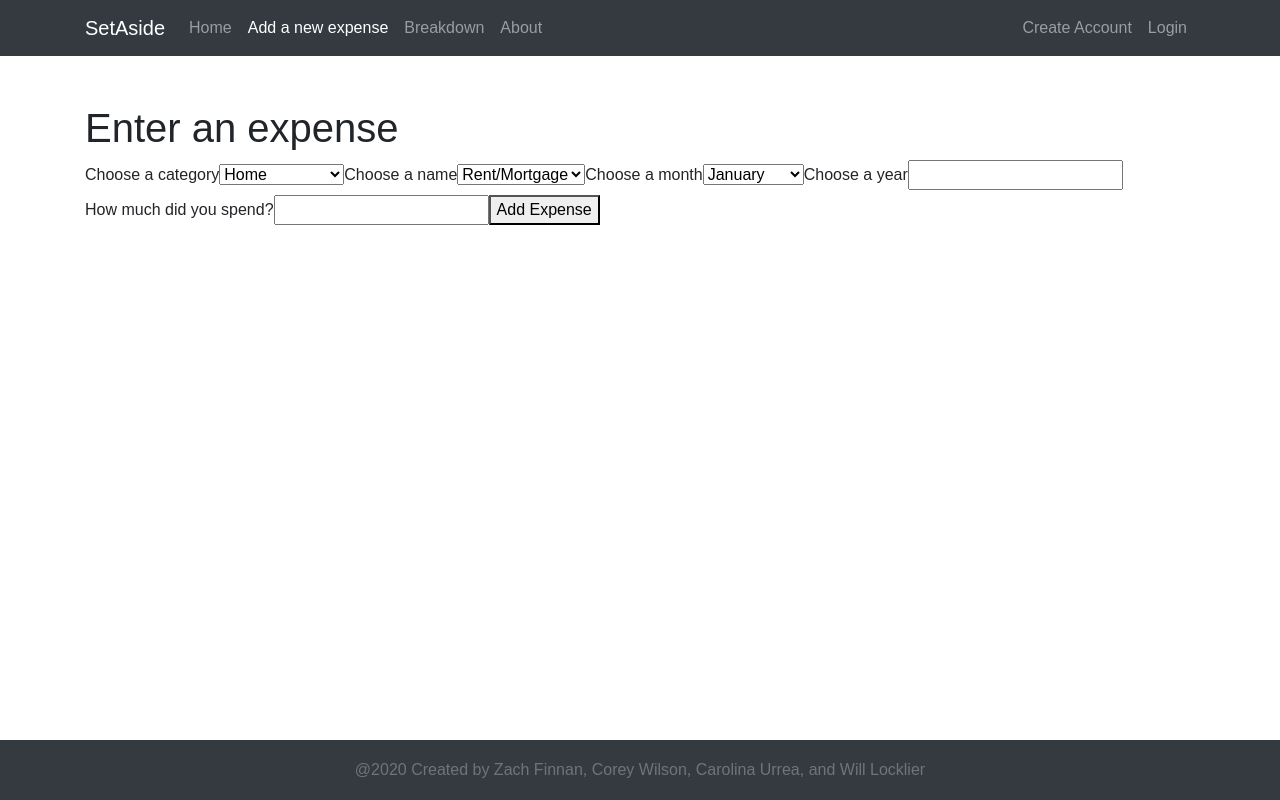
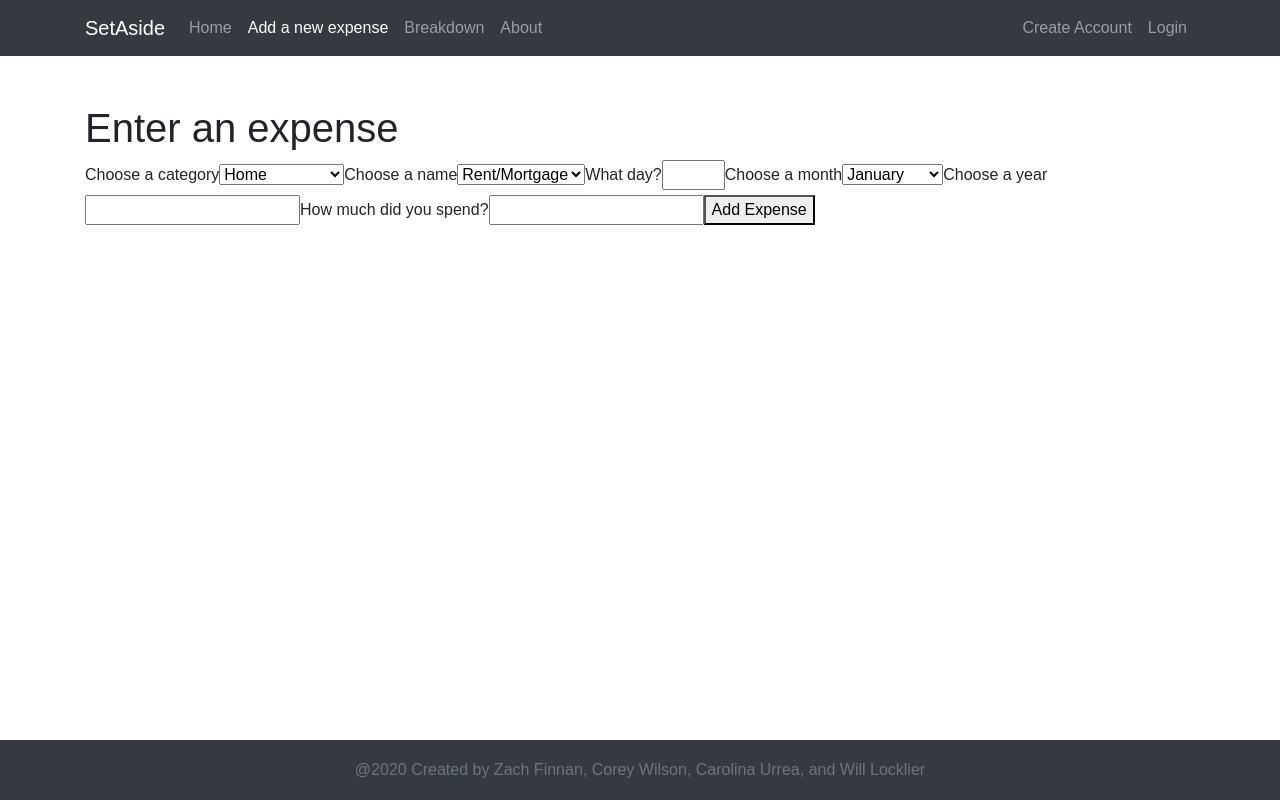
Before and after one commit to wjlock/SetAside-frontend, a React (Create React App) app: page /expenseentry in a window 1280 px wide. Built offline with nearby package versions, Linux system fonts and the light colour scheme; no server answers.

Commit message:
Switch expense entry forms to state instead on uncontrolled

```diff
--- a/src/components/ExpenseBreakdown.js
+++ b/src/components/ExpenseBreakdown.js
@@ -7,7 +7,6 @@ const ExpenseBreakdown = () => {
   };
   const handleSubmit = (e) => {
     e.preventDefault();
-    // NEED GET ROUTE
   };
   return (
     <div>
@@ -48,6 +47,9 @@ const ExpenseBreakdown = () => {
         </tr>
         <tr>
           <th>Rent/Mortgage</th>
+          <td>MTD</td>
+          <td>BUDGETED</td>
+          <td>SURPLUS/OVERAGES</td>
         </tr>
         <tr>
           <th>Utilities</th>
--- a/src/components/ExpenseEntry.js
+++ b/src/components/ExpenseEntry.js
@@ -1,243 +1,12 @@
 import React, { useState } from "react";
-import axios from "axios";
 
-// const months = [
-//   "january",
-//   "february",
-//   "march",
-//   "april",
-//   "may",
-//   "june",
-//   "july",
-//   "august",
-//   "september",
-//   "october",
-//   "november",
-//   "december",
-// ];
-// const fields = {
-//   utilities: "",
-//   rent: "",
-//   cable: "",
-//   phone: "",
-//   insurance: "",
-//   groceries: "",
-//   diningOut: "",
-//   gas: "",
-//   carInsurance: "",
-//   subscriptions: "",
-// };
-
-// // Use for loops, make an array of 12 months, loop thru, nested loop inside that loops thru all expenses
-
-// const Expense = () => {
-//   const [janRent, setJanRent] = useState(0);
-//   const [febRent, setFebRent] = useState(0);
-//   const [marRent, setMarRent] = useState(0);
-//   return (
-//     <div>
-//       <h2>Expenses</h2>
-//       <form></form>
-//       <table>
-//         <tr>
-//           <th></th>
-//           <th>Jan</th>
-//           <th>Feb</th>
-//           <th>Mar</th>
-//           <th>Apr</th>
-//           <th>May</th>
-//           <th>Jun</th>
-//           <th>Jul</th>
-//           <th>Aug</th>
-//           <th>Sept</th>
-//           <th>Oct</th>
-//           <th>Nov</th>
-//           <th>Dec</th>
-//         </tr>
-//         <tr>
-//           <th>Home Expenses</th>
-//         </tr>
-//         <tr>
-//           <th>Rent/Mortgage</th>
-//           <td>
-//             <label htmlFor="janRent"></label>
-//             <input
-//               type="number"
-//               className="expense-input"
-//               name="janRent"
-//               id="janRent"
-//               value={(janRent, console.log(janRent))}
-//               onChange={(e) => setJanRent(e.target.value)}
-//             />
-//           </td>
-//           <td>
-//             <label htmlFor="febRent"></label>
-//             <input
-//               type="number"
-//               className="expense-input"
-//               name="febRent"
-//               id="febRent"
-//               value={(febRent, console.log(febRent))}
-//               onChange={(e) => setFebRent(e.target.value)}
-//             />
-//           </td>
-//           <td>
-//             <label htmlFor="marRent"></label>
-//             <input
-//               type="number"
-//               className="expense-input"
-//               name="marRent"
-//               id="marRent"
-//               value={(marRent, console.log(marRent))}
-//               onChange={(e) => setMarRent(e.target.value)}
-//             />
-//           </td>
-//           <td>
-//             <input type="number" class="expense-input"></input>
-//           </td>
-//           <td>
-//             <input type="number" class="expense-input"></input>
-//           </td>
-//           <td>
-//             <input type="number" class="expense-input"></input>
-//           </td>
-//           <td>
-//             <input type="number" class="expense-input"></input>
-//           </td>
-//           <td>
-//             <input type="number" class="expense-input"></input>
-//           </td>
-//           <td>
-//             <input type="number" class="expense-input"></input>
-//           </td>
-//           <td>
-//             <input type="number" class="expense-input"></input>
-//           </td>
-//           <td>
-//             <input type="number" class="expense-input"></input>
-//           </td>
-//           <td>
-//             <input type="number" class="expense-input"></input>
-//           </td>
-//         </tr>
-//         <tr>
-//           <th>Utilities</th>
-//           <td>
-//             <input type="number" class="expense-input"></input>
-//           </td>
-//           <td>
-//             <input type="number" class="expense-input"></input>
-//           </td>
-//           <td>
-//             <input type="number" class="expense-input"></input>
-//           </td>
-//           <td>
-//             <input type="number" class="expense-input"></input>
-//           </td>
-//           <td>
-//             <input type="number" class="expense-input"></input>
-//           </td>
-//           <td>
-//             <input type="number" class="expense-input"></input>
-//           </td>
-//           <td>
-//             <input type="number" class="expense-input"></input>
-//           </td>
-//           <td>
-//             <input type="number" class="expense-input"></input>
-//           </td>
-//           <td>
-//             <input type="number" class="expense-input"></input>
-//           </td>
-//           <td>
-//             <input type="number" class="expense-input"></input>
-//           </td>
-//           <td>
-//             <input type="number" class="expense-input"></input>
-//           </td>
-//           <td>
-//             <input type="number" class="expense-input"></input>
-//           </td>
-//         </tr>
-//         <tr>
-//           <th>Cable/Internet</th>
-//           <td>
-//             <input type="number" class="expense-input"></input>
-//           </td>
-//           <td>
-//             <input type="number" class="expense-input"></input>
-//           </td>
-//           <td>
-//             <input type="number" class="expense-input"></input>
-//           </td>
-//           <td>
-//             <input type="number" class="expense-input"></input>
-//           </td>
-//           <td>
-//             <input type="number" class="expense-input"></input>
-//           </td>
-//           <td>
-//             <input type="number" class="expense-input"></input>
-//           </td>
-//           <td>
-//             <input type="number" class="expense-input"></input>
-//           </td>
-//           <td>
-//             <input type="number" class="expense-input"></input>
-//           </td>
-//           <td>
-//             <input type="number" class="expense-input"></input>
-//           </td>
-//           <td>
-//             <input type="number" class="expense-input"></input>
-//           </td>
-//           <td>
-//             <input type="number" class="expense-input"></input>
-//           </td>
-//           <td>
-//             <input type="number" class="expense-input"></input>
-//           </td>
-//         </tr>
-//       </table>
-//     </div>
-//   );
-// };
-
-// export default Expense;
-
-// EXPENSE ENTRY
-
-// Expense Name
-// Expense Category - housing, vehicle, entertainment
-// Expense Amount
-// Expense Year
-// Expense Month
-
-// I want to add a/an [expense category] expense to the month of [month], [year]
-
-// Expense Name (Choose from the dropdown, if a custom name is preferred, click here)
-// Expense Amount
-
-// Submit
-
-const ExpenseEntry = () => {
-  // const [category, setCategory] = useState("");
-  // const [expenseName, setExpenseName] = useState("");
-  // const [expenseMonth, setExpenseMonth] = useState("");
+const ExpenseEntry = (props) => {
   const [expenseYear, setExpenseYear] = useState("");
   const [expenseAmount, setExpenseAmount] = useState("");
-
-  // const handleCategory = (e) => {
-  //   setCategory(e.target.value);
-  // };
-
-  // const handleExpenseName = (e) => {
-  //   setExpenseName(e.target.value);
-  // };
-
-  // const handleExpenseMonth = (e) => {
-  //   setExpenseMonth(e.target.value);
-  // };
+  const [expenseDay, setExpenseDay] = useState("");
+  const [expenseCategory, setExpenseCategory] = useState("");
+  const [expenseName, setExpenseName] = useState("");
+  const [expenseMonth, setExpenseMonth] = useState("");
 
   const handleExpenseYear = (e) => {
     setExpenseYear(e.target.value);
@@ -247,10 +16,20 @@ const ExpenseEntry = () => {
     setExpenseAmount(e.target.value);
   };
 
-  const handleSubmit = (e) => {
-    e.preventDefault();
-    // NEED POST ROUTE
+  const handleExpenseDay = (e) => {
+    setExpenseDay(e.target.value);
   };
+  const handleExpenseCategory = (e) => {
+    setExpenseCategory(e.target.value);
+  };
+  const handleExpenseName = (e) => {
+    setExpenseName(e.target.value);
+  };
+  const handleExpenseMonth = (e) => {
+    setExpenseMonth(e.target.value);
+  };
+
+  const handleSubmit = (req, res) => {};
 
   return (
     <div>
@@ -258,43 +37,69 @@ const ExpenseEntry = () => {
         <h1>Enter an expense</h1>
       </div>
       <form onSubmit={handleSubmit}>
-        <label for="expenseCategory">Choose a category</label>
-        <select name="expenseCategory" id="expenseCategory" form="categoryForm">
-          <option value="home">Home</option>
-          <option value="dailyLiving">Daily Living</option>
-          <option value="transportation">Transportation</option>
-          <option value="entertainment">Entertainment</option>
+        <label htmlFor="expenseCategory">Choose a category</label>
+        <select
+          name="expenseCategory"
+          id="expenseCategory"
+          form="categoryForm"
+          onChange={handleExpenseCategory}
+        >
+          <option value={expenseCategory}>Home</option>
+          <option value={expenseCategory}>Daily Living</option>
+          <option value={expenseCategory}>Transportation</option>
+          <option value={expenseCategory}>Entertainment</option>
         </select>
-        <label for="expenseName">Choose a name</label>
-        <select name="expenseName" id="expenseName" form="nameForm">
-          <option value="rent">Rent/Mortgage</option>
-          <option value="groceries">Groceries</option>
-          <option value="gas">Gas</option>
-          <option value="cable">Cable/Internet</option>
+        <label htmlFor="expenseName">Choose a name</label>
+        <select
+          name="expenseName"
+          id="expenseName"
+          form="nameForm"
+          onChange={handleExpenseName}
+        >
+          <option value={expenseName}>Rent/Mortgage</option>
+          <option value={expenseName}>Groceries</option>
+          <option value={expenseName}>Gas</option>
+          <option value={expenseName}>Cable/Internet</option>
         </select>
-        <label for="expenseMonth">Choose a month</label>
-        <select name="expenseMonth" id="expenseMonth" form="monthForm">
-          <option value="jan">January</option>
-          <option value="feb">February</option>
-          <option value="mar">March</option>
-          <option value="apr">April</option>
-          <option value="may">May</option>
-          <option value="jun">June</option>
-          <option value="jul">July</option>
-          <option value="aug">August</option>
-          <option value="sep">September</option>
-          <option value="oct">October</option>
-          <option value="nov">November</option>
-          <option value="dec">December</option>
+        <label htmlFor="expenseDay">What day?</label>
+        <input
+          type="number"
+          name="expenseDay"
+          value={expenseDay}
+          onChange={handleExpenseDay}
+          maxLength="2"
+          minLength="2"
+          max="31"
+          min="01"
+        ></input>
+        <label htmlFor="expenseMonth">Choose a month</label>
+        <select
+          name="expenseMonth"
+          id="expenseMonth"
+          form="monthForm"
+          onChange={handleExpenseMonth}
+        >
+          <option value={expenseMonth}>January</option>
+          <option value={expenseMonth}>February</option>
+          <option value={expenseMonth}>March</option>
+          <option value={expenseMonth}>April</option>
+          <option value={expenseMonth}>May</option>
+          <option value={expenseMonth}>June</option>
+          <option value={expenseMonth}>July</option>
+          <option value={expenseMonth}>August</option>
+          <option value={expenseMonth}>September</option>
+          <option value={expenseMonth}>October</option>
+          <option value={expenseMonth}>November</option>
+          <option value={expenseMonth}>December</option>
         </select>
-        <label for="expenseYear">Choose a year</label>
+        <label htmlFor="expenseYear">Choose a year</label>
         <input
           type="number"
           name="expenseYear"
           value={expenseYear}
           onChange={handleExpenseYear}
         ></input>
-        <label for="expenseAmount">How much did you spend?</label>
+        <label htmlFor="expenseAmount">How much did you spend?</label>
         <input
           type="number"
           name="expenseAmount"
```
